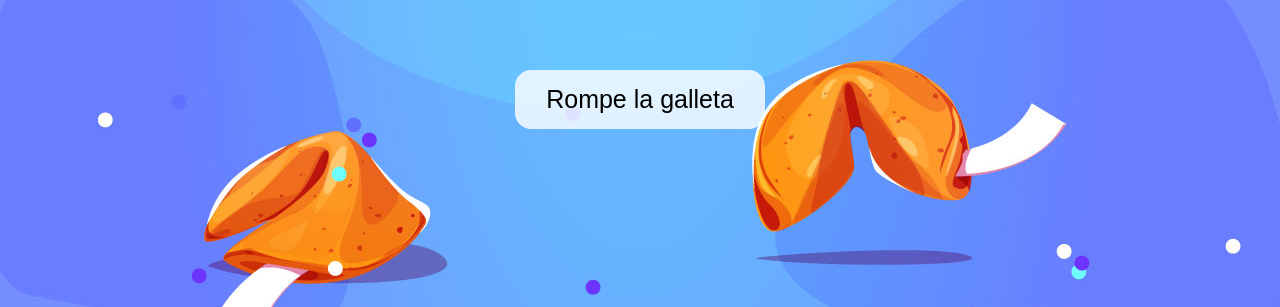
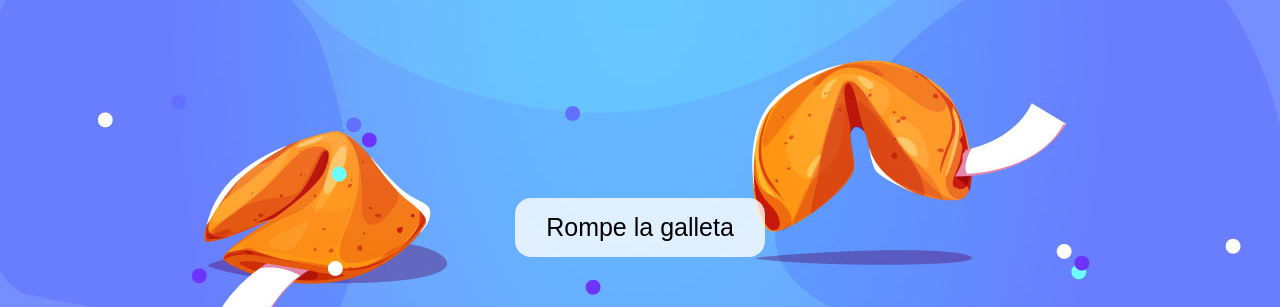
Before and after one commit to Stalyin/Fortune-Cookie2, a React (Vite) app: page / in a window 1280 px wide. Shown: the part 474-781 px from the top of the page. Built offline with nearby package versions, Linux system fonts and the light colour scheme.

Commit message:
newCookies6

```diff
--- a/src/App.css
+++ b/src/App.css
@@ -110,7 +110,7 @@
 
 @media screen and (min-height: 999px) {
   .ask-btn {
-    margin-top: 14rem !important; /* Ajusta la posición según sea necesario */
+    margin-top: 22rem !important;
   }
 }
 
@@ -122,7 +122,7 @@
 
 @media screen and (height >= 700px) {
   .ask-btn {
-    margin-top: 2rem;
+    margin-top: 10rem;
   }
 
   .title {
@@ -139,7 +139,7 @@
   .title {
     white-space: wrap;
     font-size: 40px;
-    margin-top: -80px;
+    margin-top: -130px;
   }
 
   .button1 {
@@ -151,7 +151,7 @@
   .video {
     width: 100%;
     margin: 0;
-    margin-top: -3rem;
+    margin-top: -2rem;
     margin-left: 0;
     box-shadow: none;
   }
```
